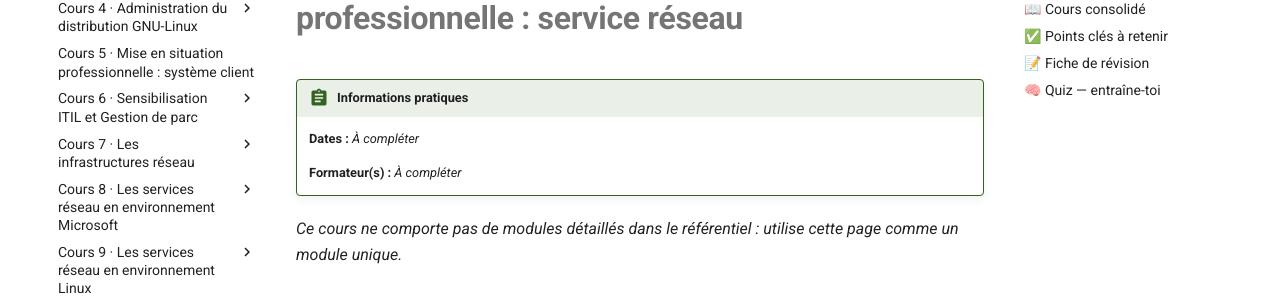
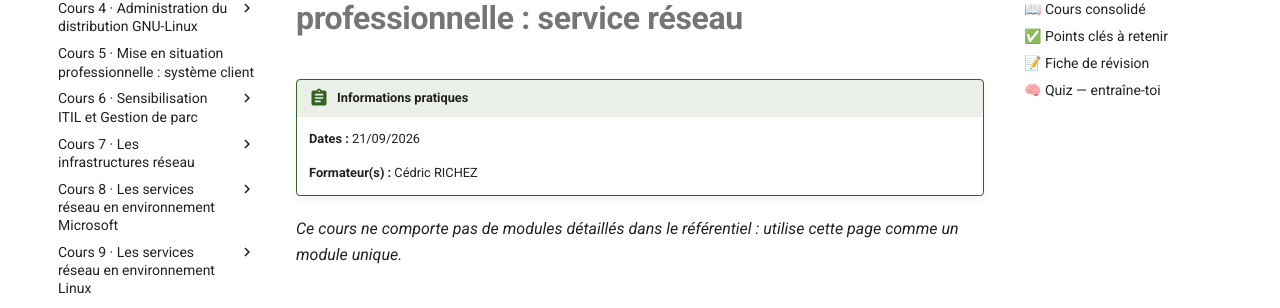
Before and after one commit to Kass-19/tssr-cours, an MkDocs documentation site: the page built from docs/cours/cours-10-mise-en-situation-professionnelle-service-reseau/index.md, in a window 1280 px wide and 900 px high. Shown: the part 183-491 px from the top of the window. Built offline with MkDocs 1.6.1 and Material for MkDocs 9.7.7, drawn with Linux system fonts in a browser that asks for light colours; comment, search, counter and statistics services are not loaded.

Commit message:
Update course details for service réseau
Updated course information with specific dates and instructor.

```diff
--- a/docs/cours/cours-10-mise-en-situation-professionnelle-service-reseau/index.md
+++ b/docs/cours/cours-10-mise-en-situation-professionnelle-service-reseau/index.md
@@ -1,9 +1,9 @@
 # Cours 10 - Mise en situation professionnelle : service réseau
 
 !!! abstract "Informations pratiques"
-    **Dates :** _À compléter_
+    **Dates :** 21/09/2026
 
-    **Formateur(s) :** _À compléter_
+    **Formateur(s) :** Cédric RICHEZ
 
 *Ce cours ne comporte pas de modules détaillés dans le référentiel : utilise cette page comme un module unique.*
 
```
